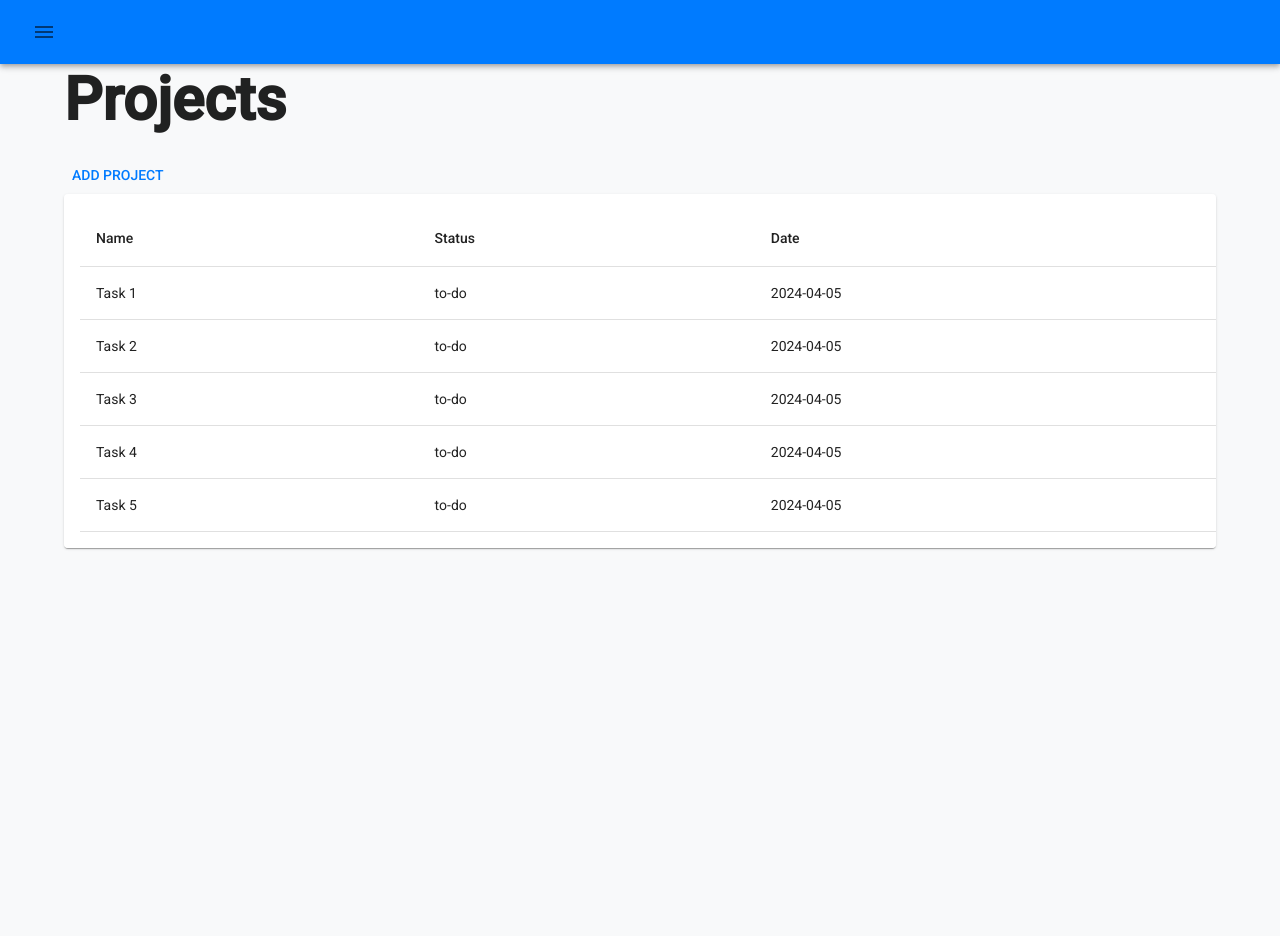
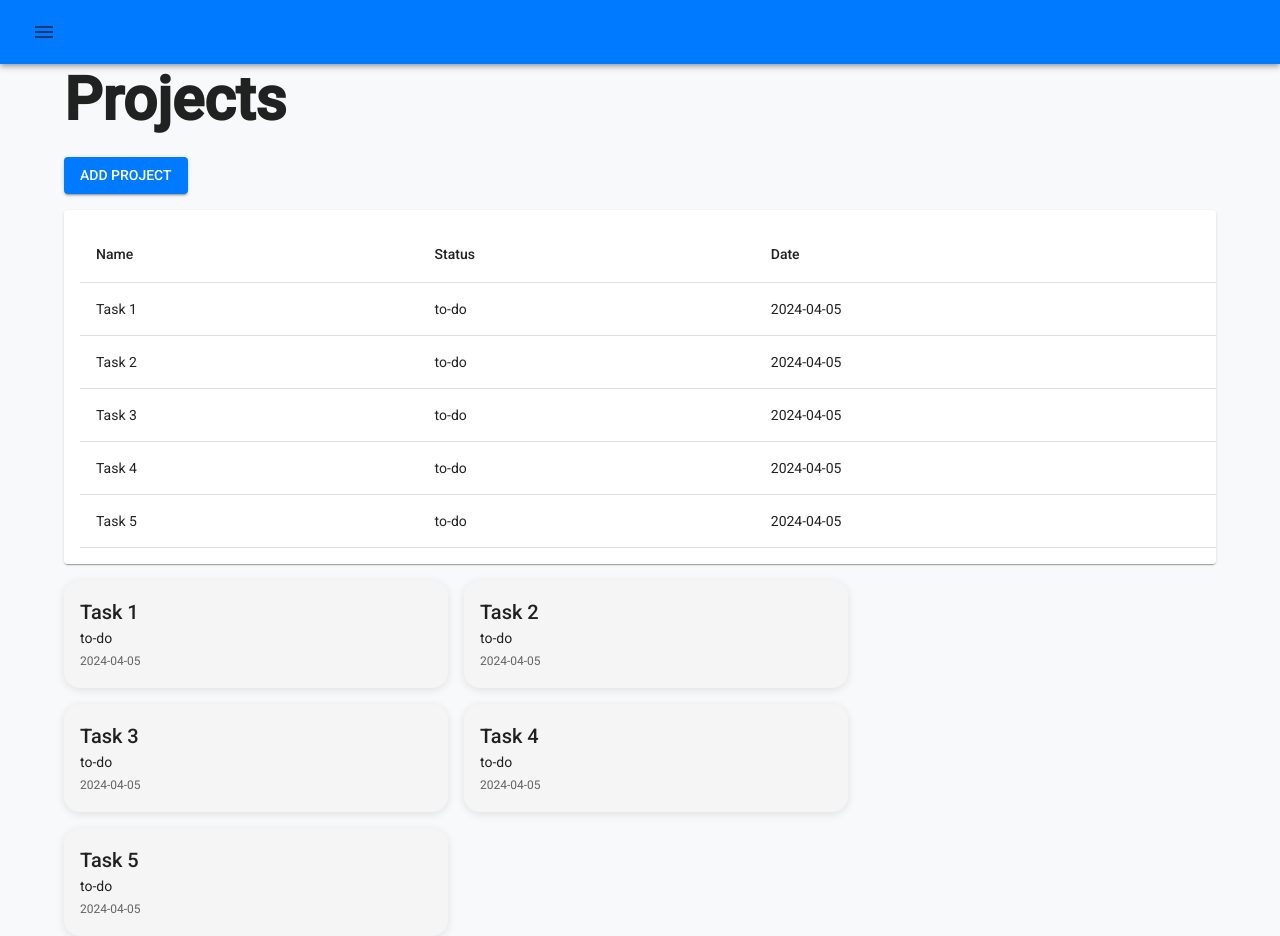
Before and after one commit to rupesh00mahat/TaskFlow, a React app: page /project in a window 1280 px wide. Before the commit the page ends 800 px from the top, so only its background shows below. Built offline with nearby package versions, Linux system fonts and the light colour scheme.

Commit message:
add project card, theme.ts, and test for projectcard

```diff
--- /dev/null
+++ b/src/components/ProjectCard.tsx
@@ -0,0 +1,34 @@
+import { Card, Typography } from '@mui/material';
+import { spacing } from '../constants/theme';
+
+type Props = {
+  title: string;
+  description?: string;
+  createdAt?: string;
+};
+
+const ProjectCard: React.FC<Props> = ({ title, description, createdAt }) => {
+  return (
+    <Card
+    data-testid="project-card"
+      sx={{
+        background: '#f5f5f5',
+        borderRadius: '16px',
+        boxShadow: '0 2px 8px rgba(0,0,0,0.1)',
+        p: spacing.md,
+        transition: '0.3s ease',
+        "&:hover": {
+            background: '#e0e0e0'
+        }
+      }}
+    >
+      <Typography variant="h6">{title}</Typography>
+      <Typography variant="body2">{description}</Typography>
+      <Typography variant="caption" color="text.secondary">
+        {createdAt}
+      </Typography>
+    </Card>
+  );
+};
+
+export default ProjectCard;
--- /dev/null
+++ b/src/constants/theme.ts
@@ -0,0 +1,2 @@
+export const spacing = {sm: '8px', md: '16px', lg: '24px', xl:'32px'};
+export const fontSizes = {sm:'12px', md:'16px', lg: '20px', xl: '24px'}
--- a/src/pages/Projects.tsx
+++ b/src/pages/Projects.tsx
@@ -1,4 +1,5 @@
-import { Button, Paper, Table, TableBody, TableCell, TableContainer, TableHead, TableRow, Typography } from "@mui/material";
+import { Button, Grid, Paper, Table, TableBody, TableCell, TableContainer, TableHead, TableRow, Typography } from "@mui/material";
+import ProjectCard from "../components/ProjectCard";
 
 function createData(name:string, status: string, date: string) {
   return {name, status, date}
@@ -20,8 +21,8 @@ const Projects: React.FC = () => {
 
     return <>
       <Typography variant="h2" gutterBottom>Projects</Typography>
-      <Button>Add Project</Button>
-      <TableContainer component={Paper}>
+      <Button variant="contained">Add Project</Button>
+      <TableContainer component={Paper} sx={{mt:2}}>
         <Table sx={{minWidth: 650, m:2}} aria-label="simple-table">
           <TableHead>
               <TableRow>
@@ -41,6 +42,13 @@ const Projects: React.FC = () => {
           </TableBody>
         </Table>
       </TableContainer>
+      <Grid container gap={2} sx={{mt:2}}>
+      {rows.map(({name, status, date}, index)=> (
+        <Grid key={index} size={4}>
+          <ProjectCard title={name} description={status} createdAt={date}/>
+        </Grid>
+      ))}
+      </Grid>
     </>;
   };
 
```
Also changed, not shown: 1 other file (tests, documents, lock files or other folders).
